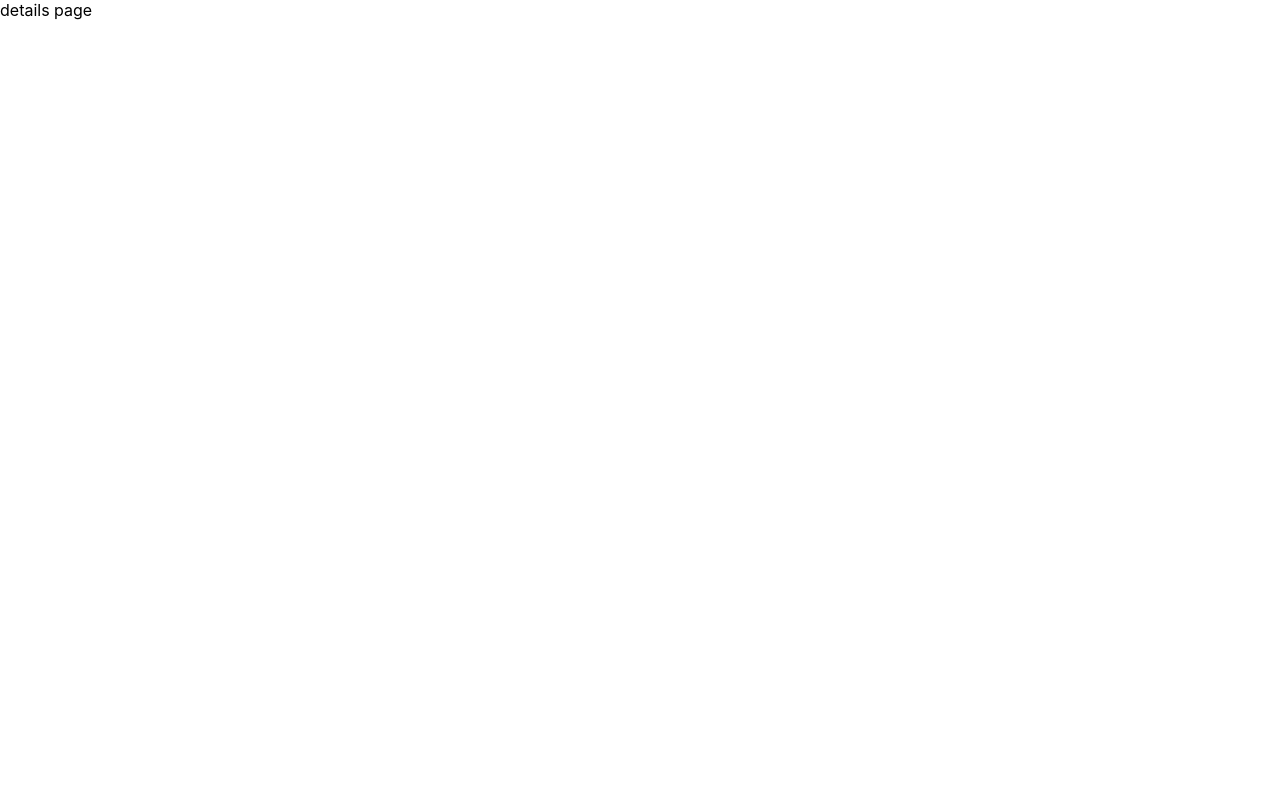
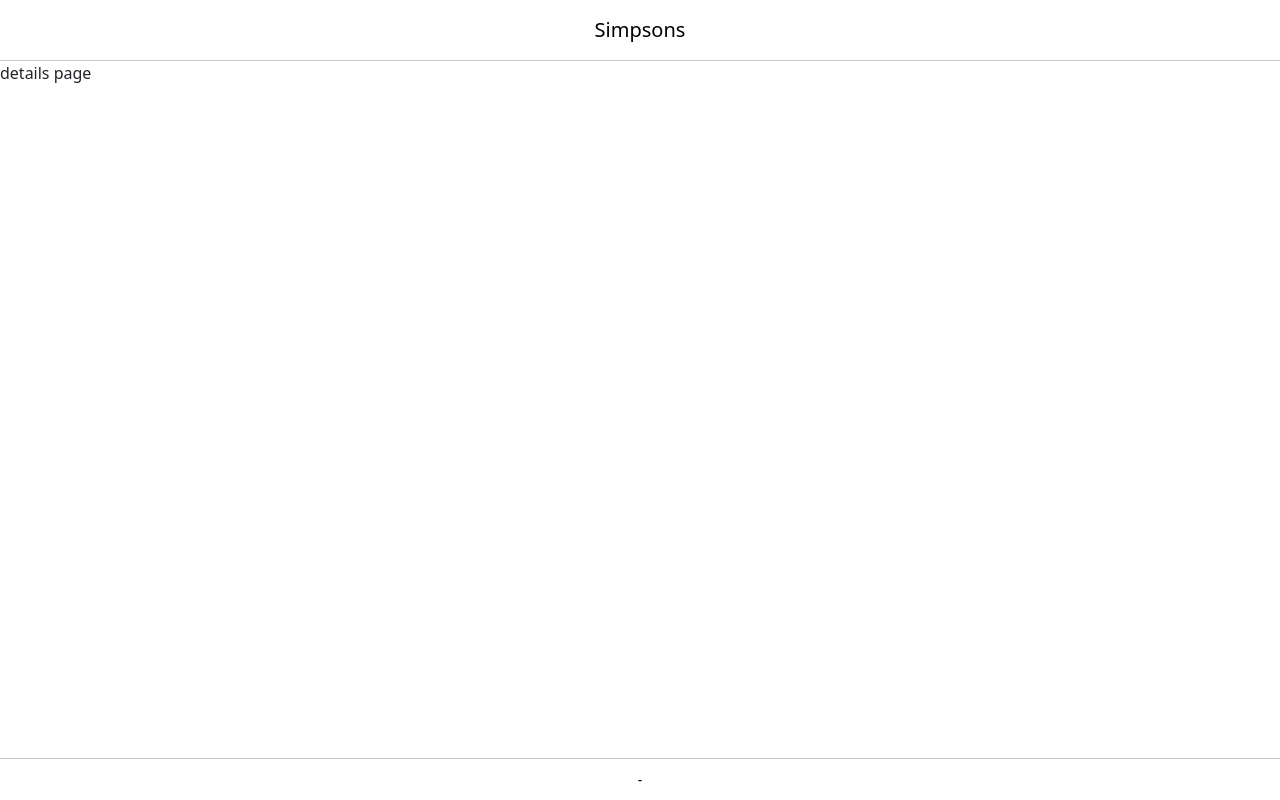
Before and after one commit to melisKassap/cartoonCharacters, a React (Create React App) app: page /add in a window 1280 px wide. Built offline with nearby package versions, Linux system fonts and the light colour scheme.

Commit message:
header and footer pages added

```diff
--- a/src/App.js
+++ b/src/App.js
@@ -4,18 +4,21 @@
 import ListPage from './pages/listPage';
 import AddCharacterPage from './pages/addCharacterPage';
 import DetailsPage from './pages/detailsPage';
+import HeaderComponent from './components/header';
+import FooterComponent from './components/footer';
 
 class App extends Component {
   render() {
     return (
        <Router>
            <div className="App">
-
+            <HeaderComponent/>
            <Routes>
                  <Route exact path='/' element={< ListPage />}></Route>
                  <Route exact path='/details' element={< AddCharacterPage />}></Route>
                  <Route exact path='/add' element={< DetailsPage />}></Route>
           </Routes>
+          <FooterComponent/>
           </div>
        </Router>
    );
--- /dev/null
+++ b/src/components/footer.js
@@ -0,0 +1,12 @@
+import React from "react";
+import "../style/components/footerComponent.scss"
+
+function FooterComponent() {
+    return (
+        <footer className="text-center position-fixed bottom-0 w-100">
+            -
+        </footer>
+    )
+}
+
+export default FooterComponent;
--- /dev/null
+++ b/src/components/header.js
@@ -0,0 +1,14 @@
+import React from "react";
+import "../style/components/headerComponent.scss"
+
+function HeaderComponent() {
+
+
+  return (
+    <header className="text-center">
+    Simpsons
+        </header>
+  )
+}
+
+export default HeaderComponent;
--- a/src/index.js
+++ b/src/index.js
@@ -11,7 +11,4 @@
   </React.StrictMode>
 );
 
-// If you want to start measuring performance in your app, pass a function
-// to log results (for example: reportWebVitals(console.log))
-// or send to an analytics endpoint. Learn more: https://bit.ly/CRA-vitals
 reportWebVitals();
--- a/src/index.scss
+++ b/src/index.scss
@@ -5,6 +5,7 @@
     sans-serif;
   -webkit-font-smoothing: antialiased;
   -moz-osx-font-smoothing: grayscale;
+  height: 100vh;
 }
 
 code {
--- /dev/null
+++ b/src/style/components/footerComponent.scss
@@ -0,0 +1,11 @@
+@import "../default/color.scss";
+@import "~bootstrap/scss/bootstrap";
+footer{
+    background: $defaultWhite;
+    color: $defaultBlack;
+    padding: 10px 0;
+    font-size: 14px;
+    position: fixed;
+    bottom: 0;
+    border-top: 1px solid $defaultBorderColor;
+}
--- /dev/null
+++ b/src/style/components/headerComponent.scss
@@ -0,0 +1,9 @@
+@import "../default/color.scss";
+@import "~bootstrap/scss/bootstrap";
+header{
+    background: $defaultWhite;
+    color: $defaultBlack;
+    padding: 15px 0;
+    font-size: 20px;
+    border-bottom: 1px solid $defaultBorderColor;
+}
--- a/src/style/default/color.scss
+++ b/src/style/default/color.scss
@@ -1,2 +1,4 @@
 $defaultWhite: #ffffff;
 $defaultBlack: #000000;
+
+$defaultBorderColor: #cacaca;
```
